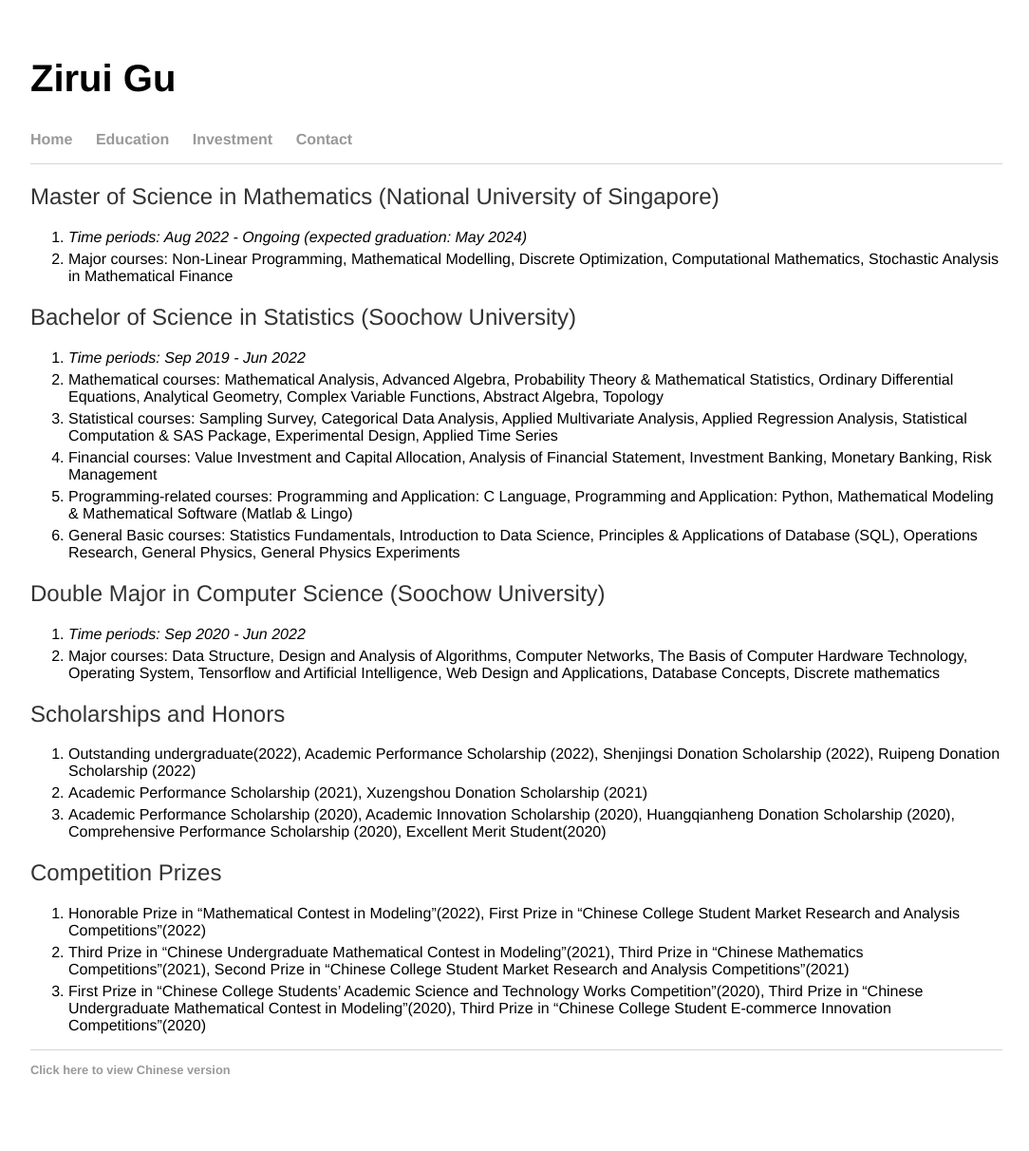
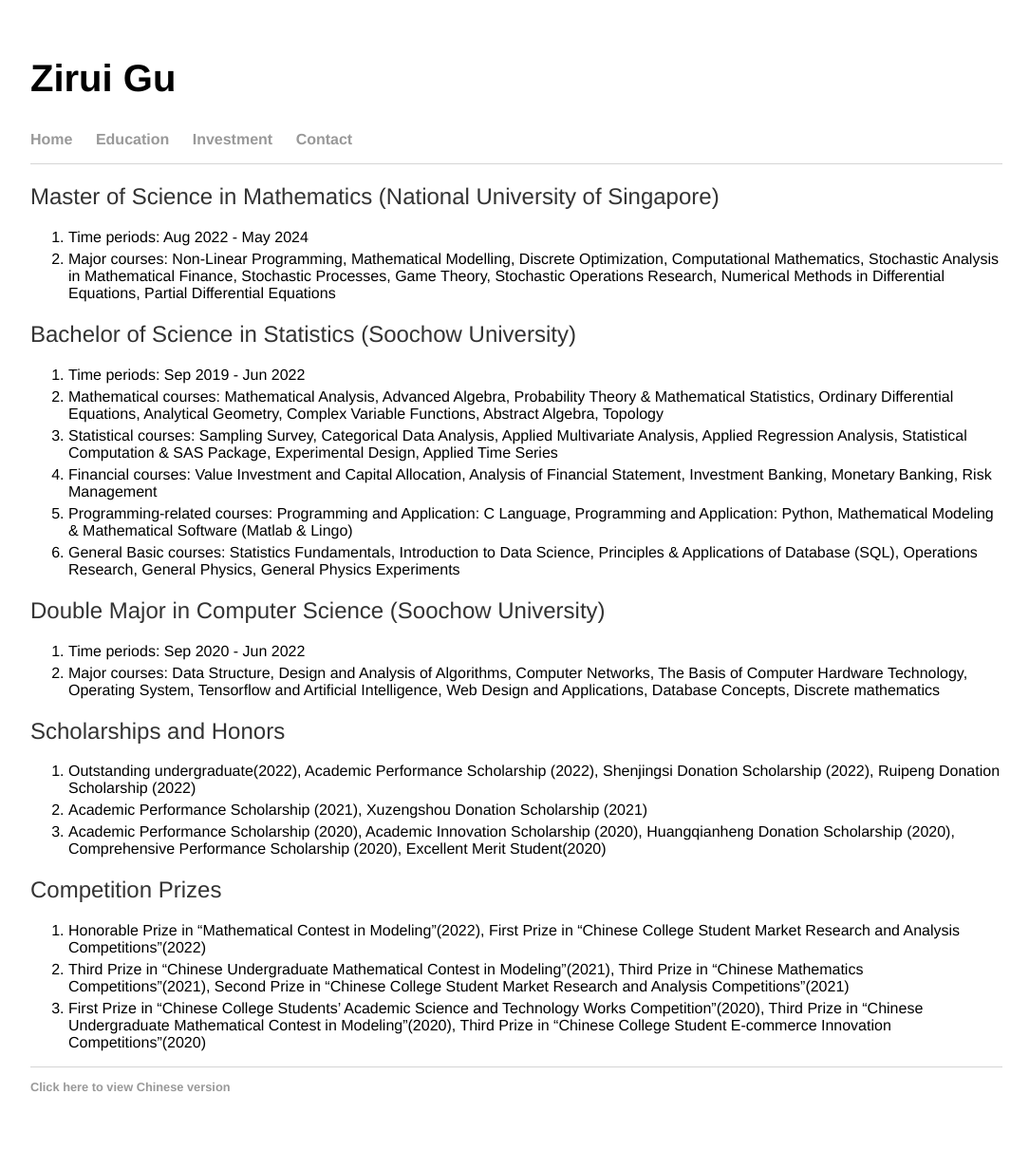
Before and after one commit to ziruigu/ziruigu.github.io, a Jekyll site: the page built from education/index.html, in a window 1280 px wide. Shown: the whole page at 95% size, without its empty margins (96-1180 px from the left). Built offline with Jekyll 4.4.1, drawn with Linux system fonts in a browser that asks for light colours.

Commit message:
Update index.html

```diff
--- a/education/index.html
+++ b/education/index.html
@@ -6,13 +6,13 @@
 <div class="blurb">
   <h2>Master of Science in Mathematics (National University of Singapore)</h2>
   <ol>
- <li><i>Time periods: Aug 2022 - Ongoing (expected graduation: May 2024)</i></li>
- <li>Major courses: Non-Linear Programming, Mathematical Modelling, Discrete Optimization, Computational Mathematics, Stochastic Analysis in Mathematical Finance</li>
+ <li>Time periods: Aug 2022 - May 2024</li>
+ <li>Major courses: Non-Linear Programming, Mathematical Modelling, Discrete Optimization, Computational Mathematics, Stochastic Analysis in Mathematical Finance, Stochastic Processes, Game Theory, Stochastic Operations Research, Numerical Methods in Differential Equations, Partial Differential Equations</li>
   </ol>
 
   <h2>Bachelor of Science in Statistics (Soochow University)</h2>
   <ol>
- <li><i>Time periods: Sep 2019 - Jun 2022</i></li>
+ <li>Time periods: Sep 2019 - Jun 2022</li>
  <li>Mathematical courses: Mathematical Analysis, Advanced Algebra, Probability Theory & Mathematical Statistics, Ordinary Differential Equations, Analytical Geometry, Complex Variable Functions, Abstract Algebra, Topology</li>
  <li>Statistical courses: Sampling Survey, Categorical Data Analysis, Applied Multivariate Analysis, Applied Regression Analysis, Statistical Computation & SAS Package, Experimental Design, Applied Time Series</li>
  <li>Financial courses: Value Investment and Capital Allocation, Analysis of Financial Statement, Investment Banking, Monetary Banking, Risk Management</li>
@@ -22,7 +22,7 @@
 
   <h2>Double Major in Computer Science (Soochow University)</h2>
   <ol>
- <li><i>Time periods: Sep 2020 - Jun 2022</i></li>
+ <li>Time periods: Sep 2020 - Jun 2022</li>
  <li>Major courses: Data Structure, Design and Analysis of Algorithms, Computer Networks, The Basis of Computer Hardware Technology, Operating System, Tensorflow and Artificial Intelligence, Web Design and Applications, Database Concepts, Discrete mathematics</li>
   </ol>
 
```
